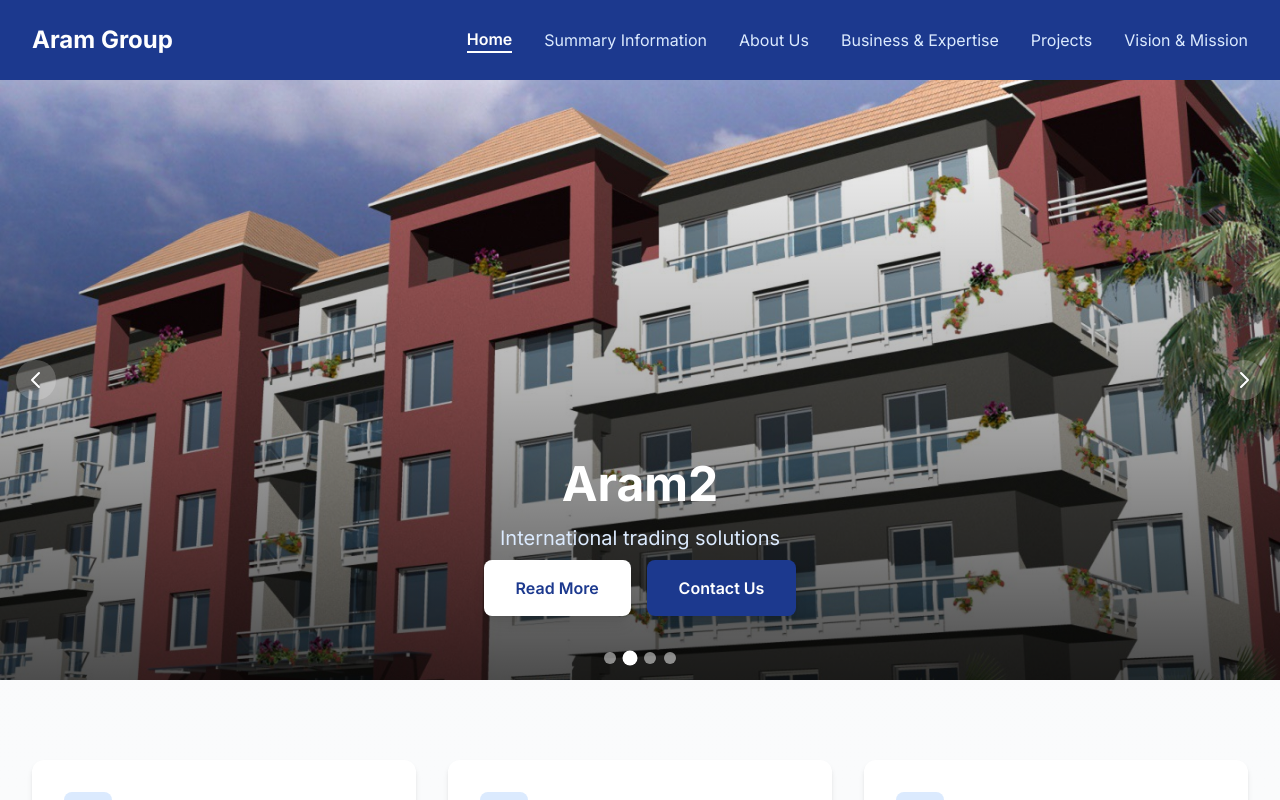
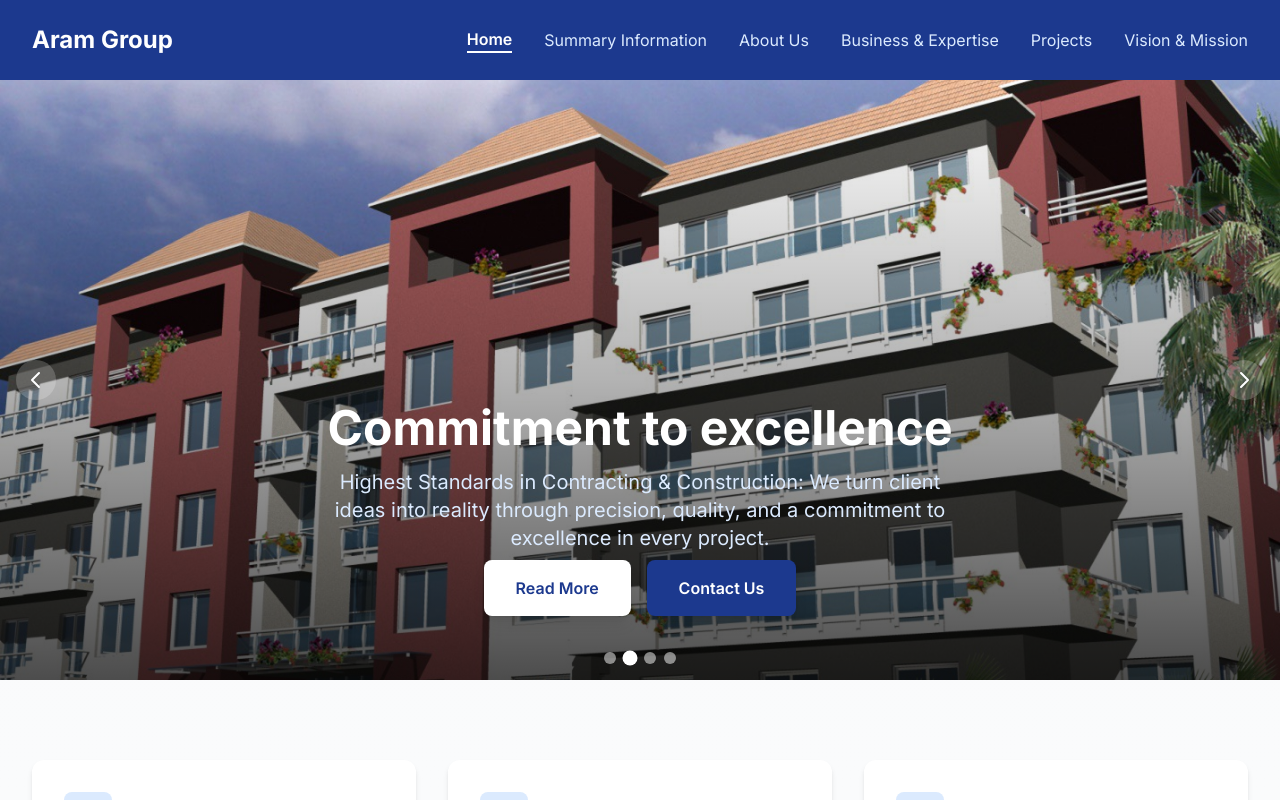
Before and after one commit to hadi14250/Aram, a Next.js app: page / in a window 1280 px wide. Shown: the top 800 px of the page. Built offline with nearby package versions, Linux system fonts and the light colour scheme.

Commit message:
added some changes

```diff
--- a/app/components/HeroSlider.tsx
+++ b/app/components/HeroSlider.tsx
@@ -14,15 +14,19 @@ const HeroSlider = () => {
       id: 1,
       image: '/assets/arams_pages/aramprj4.png',
       alt: 'Aram Group Construction',
-      title: 'Aram1',
-      description: 'Quality construction services'
+      title: (
+        <>
+          At <span style={{ color: '#171717' }}>Aram Group</span>
+        </>
+      ),
+      description: 'Dedicated to integrity, performance, and value, we build lasting partnerships by providing tailored, high‑quality construction, agriculture, and trading solutions.'
     },
     {
       id: 2,
       image: '/assets/arams_pages/aramprj5.png',
       alt: 'Aram Group Trading',
-      title: 'Aram2',
-      description: 'International trading solutions'
+       title: 'Commitment to excellence',
+      description: 'Highest Standards in Contracting & Construction: We turn client ideas into reality through precision, quality, and a commitment to excellence in every project.'
     },
     {
       id: 3,
```
